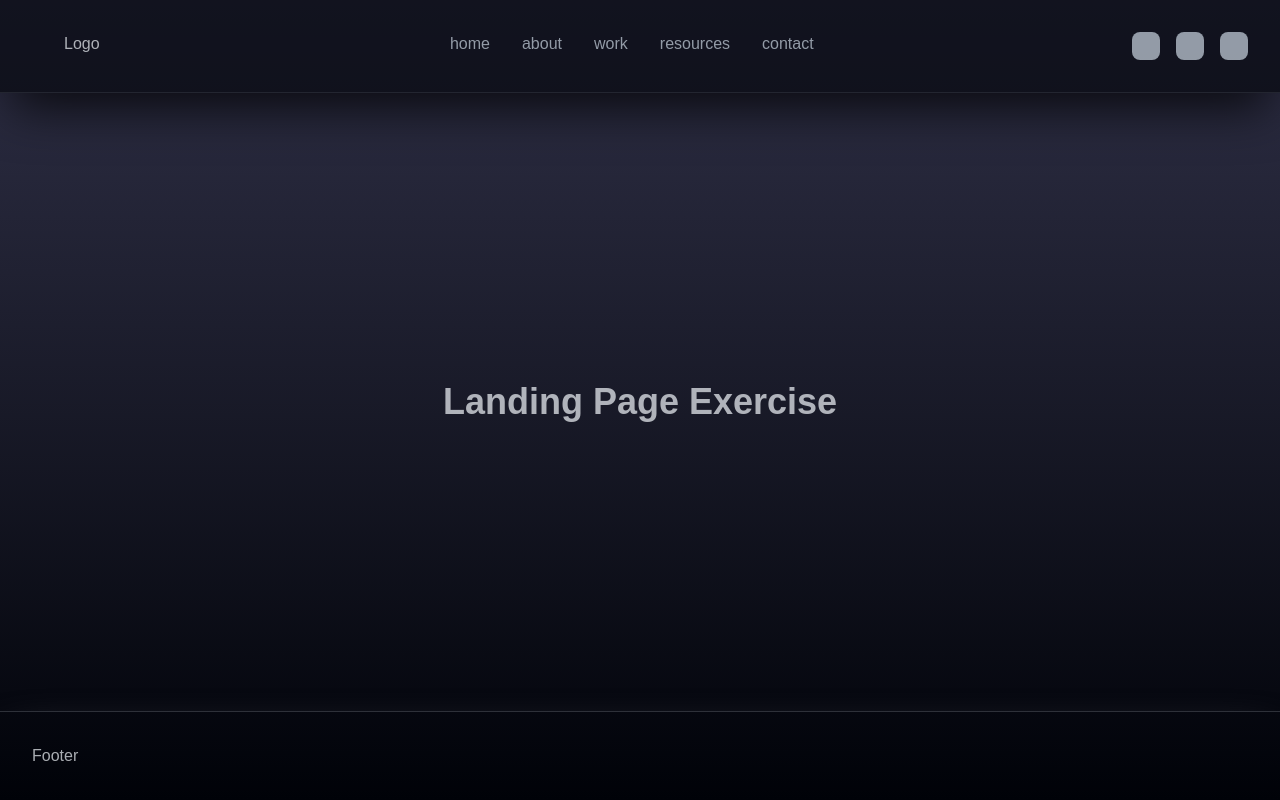
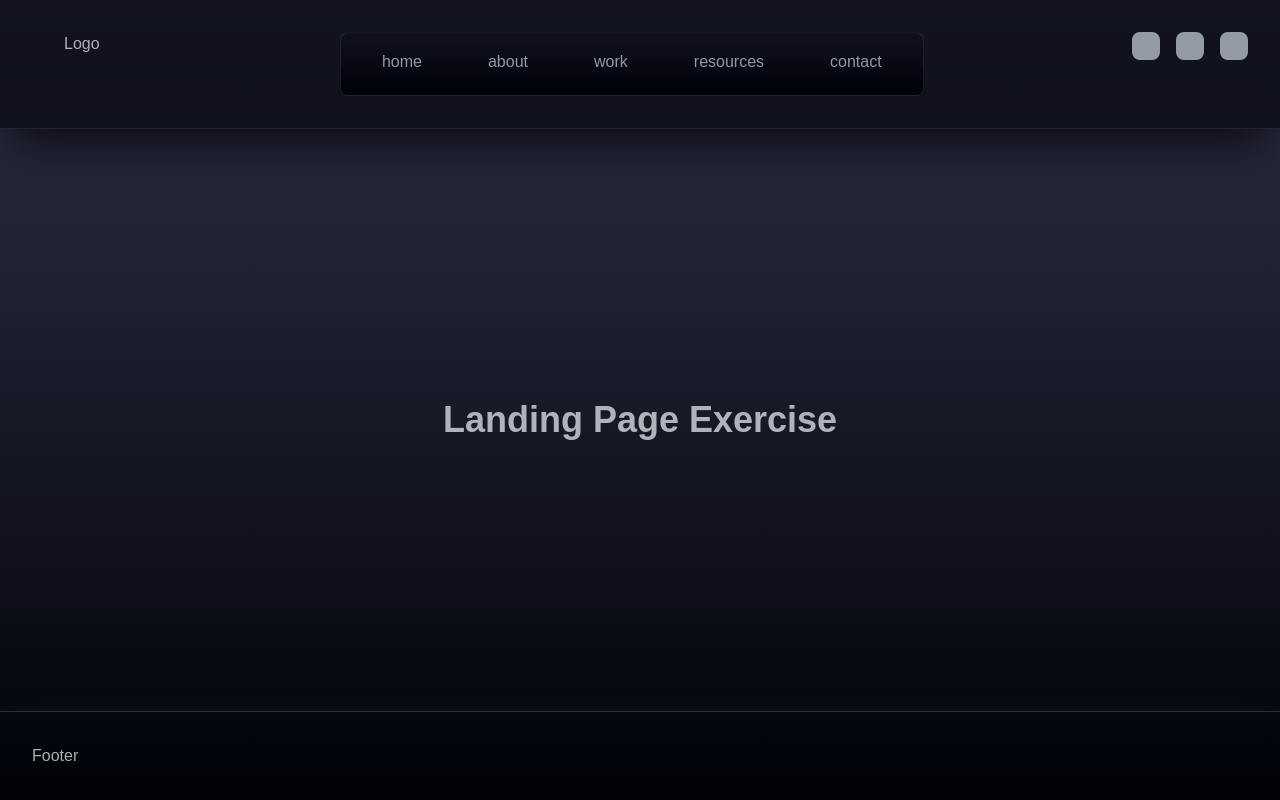
Before and after one commit to midcenturydude7/nextjs-landing-page-exercise, a Next.js app: page / in a window 1280 px wide. Built offline with nearby package versions, Linux system fonts and the light colour scheme; a web font is replaced by a local one.

Commit message:
Playing with tailwind settings transition animation settings

```diff
--- a/app/components/Header/MobileNav/Curve/Curve.jsx
+++ b/app/components/Header/MobileNav/Curve/Curve.jsx
@@ -3,6 +3,7 @@ import { motion } from "framer-motion";
 // import { curve } from "../../../../lib/anim";
 
 export default function Curve() {
+  const strokeColor = "rgb(116, 162, 253)";
   const initialPath = `M100 0 L200 0 L200 ${window.innerHeight} L100 ${window.innerHeight} Q-100 ${window.innerHeight / 2} 100 0`;
 
   const targetPath = `M100 0 L200 0 L200 ${window.innerHeight} L100 ${window.innerHeight} Q-100 ${window.innerHeight / 2} 100 0`;
@@ -41,6 +42,8 @@ export default function Curve() {
         animate="enter"
         exit="exit"
         fill="url(#curveGradient)"
+        stroke={strokeColor}
+        strokeWidth="0.0125em"
       />
     </svg>
   );
--- a/app/components/Header/Navbar/Navbar.jsx
+++ b/app/components/Header/Navbar/Navbar.jsx
@@ -5,16 +5,22 @@ import { mobileNavItems } from "../../../lib/mobileNavItems";
 
 export default function Navbar() {
   return (
-    <nav className="hidden space-x-8 lg:flex lg:flex-grow lg:justify-center">
+    <nav className="hidden lg:flex lg:flex-grow lg:justify-center">
+      <div className="flex items-center justify-center space-x-8 rounded-lg border border-slate-300/10 bg-gradient-to-b from-[rgba(17,17,32,0.88)] to-[rgb(0,2,8)] px-6 py-2">
         {mobileNavItems.map(({ id, path, label }) => (
+          <div
+            key={id}
+            className="rounded-lg border border-transparent px-4 pb-[0.75em] pt-2 transition-all duration-[2s] ease-in-out hover:bg-slate-300/10 hover:border-slate-300/30"
+          >
             <Link
-          key={id}
               href={path}
-          className="text-slate-300/70 hover:text-gray-900"
+              className="text-slate-300/70 transition-all duration-700 ease-in-out hover:text-gray-200"
             >
               {label}
             </Link>
+          </div>
         ))}
+      </div>
     </nav>
   );
 }
--- a/tailwind.config.mjs
+++ b/tailwind.config.mjs
@@ -14,11 +14,11 @@ export default {
       screens: {
         "3xl": "1750px",
       },
-      backgroundImage: {
-        "gradient-radial": "radial-gradient(var(--tw-gradient-stops))",
-        "gradient-conic":
-          "conic-gradient(from 180deg at 50% 50%, var(--tw-gradient-stops))",
-      },
+      // backgroundImage: {
+      //   "gradient-radial": "radial-gradient(var(--tw-gradient-stops))",
+      //   "gradient-conic":
+      //     "conic-gradient(from 180deg at 50% 50%, var(--tw-gradient-stops))",
+      // },
     },
   },
   plugins: [],
```
Lines whose indentation alone changed are shown as unchanged.
